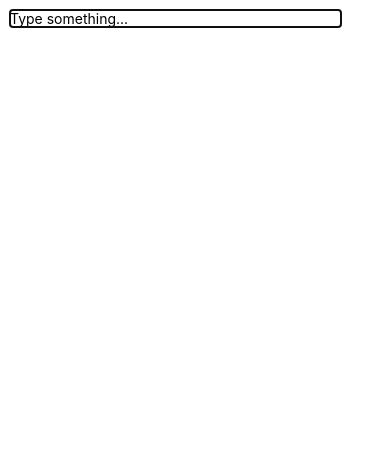
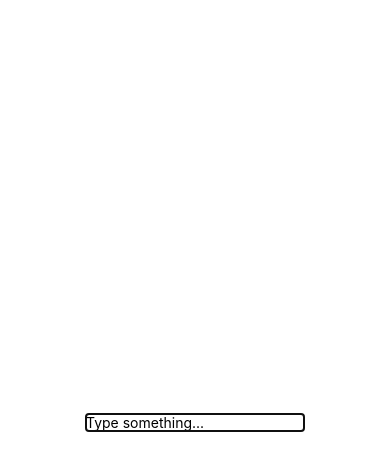
Before and after one commit to UCC1222/CS5520, a React Native app: screen / in a window 390 px wide. Shown: the top 470 px of the page. Built offline with nearby package versions, Linux system fonts and the light colour scheme.

Commit message:
Simplify styles by updating container layout and removing unused styles

```diff
--- a/App.tsx
+++ b/App.tsx
@@ -12,25 +12,8 @@ export default function App() {
 
 const styles = StyleSheet.create({
   container: {
-    padding: 10,
-    width: '90%',
-  },
-  input: {
-    height: 40,
-    borderColor: 'gray',
-    borderWidth: 1,
-    paddingHorizontal: 10,
-    borderRadius: 5,
-    marginBottom: 10,
-  },
-  counter: {
-    fontSize: 14,
-    color: 'gray',
-    marginTop: 5,
-  },
-  message: {
-    fontSize: 14,
-    color: 'blue',
-    marginTop: 5,
+    flex: 1,
+    justifyContent: 'center',
+    alignItems: 'center',
   },
 });
```
